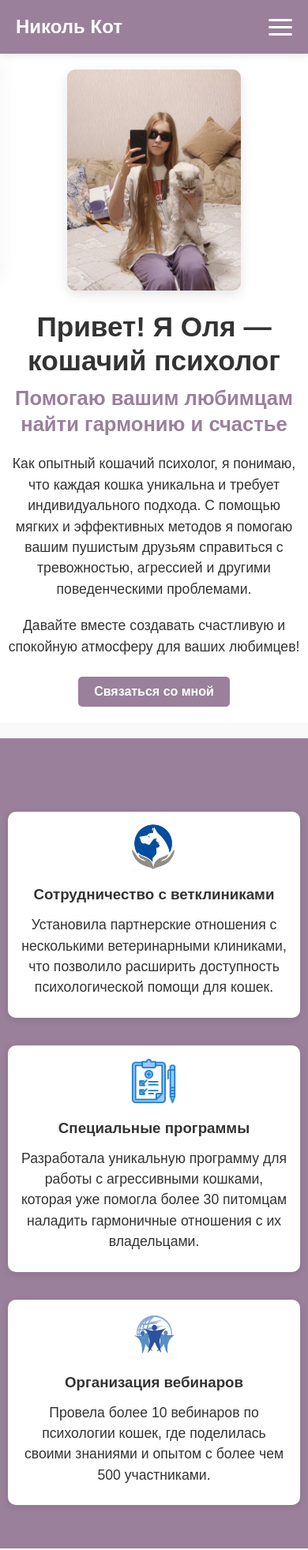
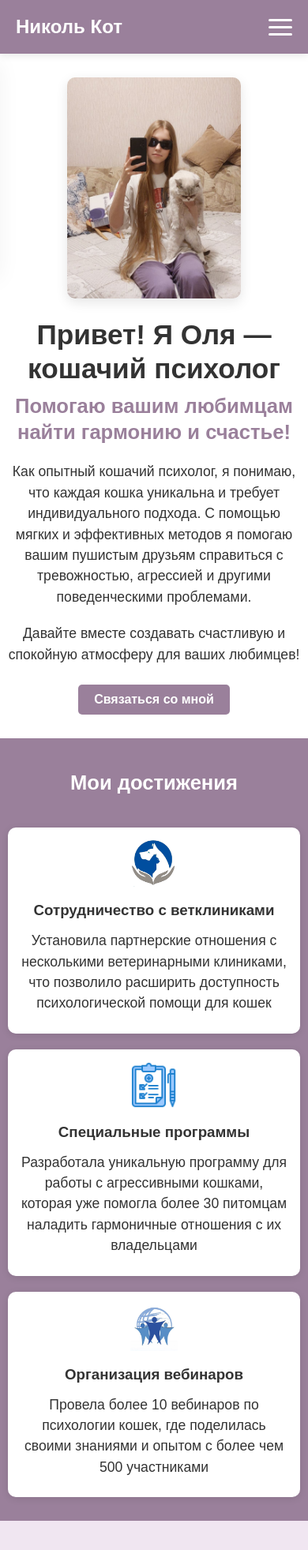
Before and after one commit to mizantropiya/vizitkosmenu, a plain HTML site: page index.html in a window 390 px wide. Shown: the top 1963 px of the page at 79% size. Drawn offline with Linux system fonts and the light colour scheme.

Commit message:
Update index.html

```diff
--- a/index.html
+++ b/index.html
@@ -96,11 +96,15 @@
             transform: translateY(-9px) rotate(-45deg);
         }
 
+        .about-section {
+            width: 100%;
+            background-color: white;
+            padding: 60px 20px;
+        }
+
         .container {
             max-width: 1200px;
-            padding: 40px 20px;
-            background-color: white;
-            width: 100%;
+            margin: 0 auto;
             display: flex;
             align-items: stretch;
         }
@@ -168,17 +172,20 @@
             width: 100%;
             background-color: #9a809b;
             color: white;
-            padding: 40px 20px;
+            padding: 60px 20px;
             text-align: center;
-            margin-top: 20px;
+        }
+
+        .achievements-section h2 {
+            color: white;
+            margin-bottom: 40px;
         }
 
         .achievements {
-            display: flex;
-            flex-wrap: wrap;
-            justify-content: space-around;
-            gap: 20px;
-            padding: 20px;
+            display: grid;
+            grid-template-columns: repeat(3, 1fr);
+            gap: 30px;
+            padding: 0 20px;
             max-width: 1200px;
             margin: 0 auto;
         }
@@ -187,18 +194,13 @@
             background-color: #fff;
             color: #333;
             border-radius: 10px;
-            padding: 20px;
-            width: calc(30% - 20px);
+            padding: 25px;
             box-shadow: 0 2px 10px rgba(0, 0, 0, 0.1);
             display: flex;
             flex-direction: column;
             align-items: center;
             text-align: center;
-            transition: transform 0.3s;
-        }
-
-        .achievement-card:hover {
-            transform: translateY(-5px);
+            height: 100%;
         }
 
         .achievement-card img {
@@ -212,16 +214,15 @@
             width: 100%;
             background-color: #f0e6f1;
             color: #333;
-            padding: 40px 20px;
+            padding: 60px 20px;
             text-align: center;
-            margin-top: 20px;
         }
 
         .technologies-grid {
             display: grid;
             grid-template-columns: repeat(3, 1fr);
             gap: 30px;
-            padding: 20px;
+            padding: 0 20px;
             max-width: 1200px;
             margin: 0 auto;
         }
@@ -235,11 +236,7 @@
             flex-direction: column;
             align-items: center;
             text-align: center;
-            transition: transform 0.3s ease;
-        }
-
-        .technology-card:hover {
-            transform: translateY(-5px);
+            height: 100%;
         }
 
         .technology-card img {
@@ -264,9 +261,8 @@
             width: 100%;
             background-color: #333;
             color: white;
-            padding: 20px 0;
+            padding: 40px 0;
             text-align: center;
-            margin-top: 20px;
             font-size: 0.9em;
         }
 
@@ -281,22 +277,55 @@
         }
 
         /* Адаптивность */
-        @media (max-width: 1024px) {
+        @media (max-width: 1200px) {
+            .achievements,
+            .technologies-grid {
+                grid-template-columns: repeat(3, 1fr);
+                gap: 25px;
+                max-width: 900px;
+            }
+
+            .achievement-card,
+            .technology-card {
+                padding: 20px;
+            }
+        }
+
+        @media (max-width: 992px) {
+            .achievements {
+                grid-template-columns: repeat(2, 1fr);
+                grid-template-areas:
+                    "card1 card2"
+                    "card3 card3";
+                max-width: 700px;
+            }
+
+            .achievement-card:nth-child(1) { grid-area: card1; }
+            .achievement-card:nth-child(2) { grid-area: card2; }
+            .achievement-card:nth-child(3) { grid-area: card3; }
+
+            .achievement-card:nth-child(3) {
+                max-width: 400px;
+                justify-self: center;
+                grid-column: 1 / -1;
+            }
+
             .technologies-grid {
                 grid-template-columns: repeat(2, 1fr);
-            }
-
-            .achievement-card {
-                width: calc(45% - 20px);
+                gap: 25px;
+                max-width: 700px;
             }
         }
 
         @media (max-width: 768px) {
+            .about-section {
+                padding: 40px 15px;
+            }
+
             .container {
                 flex-direction: column;
                 align-items: center;
                 text-align: center;
-                padding: 30px 15px;
             }
 
             .text {
@@ -315,22 +344,34 @@
 
             .achievements-section,
             .technologies-section {
-                padding: 30px 15px;
+                padding: 40px 15px;
             }
 
-            .achievements,
-            .technologies-grid {
-                padding: 15px 0;
+            .achievements {
+                grid-template-columns: 1fr;
+                grid-template-areas:
+                    "card1"
+                    "card2"
+                    "card3";
+                gap: 20px;
+                padding: 0;
+                max-width: 500px;
             }
 
-            .achievement-card {
-                width: 100%;
-                margin-bottom: 15px;
+            .achievement-card:nth-child(3) {
+                max-width: none;
             }
 
             .technologies-grid {
                 grid-template-columns: 1fr;
                 gap: 20px;
+                padding: 0;
+                max-width: 500px;
+            }
+
+            .achievement-card,
+            .technology-card {
+                padding: 20px;
             }
 
             .burger {
@@ -359,6 +400,13 @@
             }
         }
 
+        @media (max-width: 576px) {
+            .achievements,
+            .technologies-grid {
+                max-width: 100%;
+            }
+        }
+
         @media (max-width: 480px) {
             h1 {
                 font-size: 2.2em;
@@ -377,13 +425,13 @@
                 max-width: 220px;
             }
 
-            .container {
-                padding: 20px 10px;
+            .about-section {
+                padding: 30px 10px;
             }
 
             .achievements-section,
             .technologies-section {
-                padding: 25px 10px;
+                padding: 30px 10px;
             }
 
             .achievement-card,
@@ -437,14 +485,16 @@
         </div>
     </nav>
 
-    <div class="container" id="about">
+    <div class="about-section" id="about">
+        <div class="container">
             <img src="nikolkot.jpg" alt="Николь Кот" class="profile-img">
             <div class="text">
                 <h1>Привет! Я Оля — кошачий психолог</h1>
-            <h2>Помогаю вашим любимцам найти гармонию и счастье</h2>
+                <h2>Помогаю вашим любимцам найти гармонию и счастье!</h2>
                 <p>Как опытный кошачий психолог, я понимаю, что каждая кошка уникальна и требует индивидуального подхода. С помощью мягких и эффективных методов я помогаю вашим пушистым друзьям справиться с тревожностью, агрессией и другими поведенческими проблемами.</p>
                 <p>Давайте вместе создавать счастливую и спокойную атмосферу для ваших любимцев!</p>
                 <button class="cta-button" id="contact-btn">Связаться со мной</button>
+            </div>
         </div>
     </div>
 
@@ -454,17 +504,17 @@
             <div class="achievement-card">
                 <img src="vetklinika.png" alt="Достижение 1">
                 <h3>Сотрудничество с ветклиниками</h3>
-                <p>Установила партнерские отношения с несколькими ветеринарными клиниками, что позволило расширить доступность психологической помощи для кошек.</p>
+                <p>Установила партнерские отношения с несколькими ветеринарными клиниками, что позволило расширить доступность психологической помощи для кошек</p>
             </div>
             <div class="achievement-card">
                 <img src="spetsprog.png" alt="Достижение 2">
                 <h3>Специальные программы</h3>
-                <p>Разработала уникальную программу для работы с агрессивными кошками, которая уже помогла более 30 питомцам наладить гармоничные отношения с их владельцами.</p>
+                <p>Разработала уникальную программу для работы с агрессивными кошками, которая уже помогла более 30 питомцам наладить гармоничные отношения с их владельцами</p>
             </div>
             <div class="achievement-card">
                 <img src="vebinar.jpg" alt="Достижение 3">
                 <h3>Организация вебинаров</h3>
-                <p>Провела более 10 вебинаров по психологии кошек, где поделилась своими знаниями и опытом с более чем 500 участниками.</p>
+                <p>Провела более 10 вебинаров по психологии кошек, где поделилась своими знаниями и опытом с более чем 500 участниками</p>
             </div>
         </div>
     </div>
@@ -475,32 +525,32 @@
             <div class="technology-card">
                 <img src="aba.png" alt="ABA терапия">
                 <h3>ABA терапия</h3>
-                <p>Прикладной анализ поведения для коррекции нежелательного поведения у кошек с использованием положительного подкрепления.</p>
+                <p>Прикладной анализ поведения для коррекции нежелательного поведения у кошек с использованием положительного подкрепления</p>
             </div>
             <div class="technology-card">
                 <img src="sreda.png" alt="Обогащение среды">
                 <h3>Обогащение среды</h3>
-                <p>Создание стимулирующей среды, которая удовлетворяет естественные потребности кошек и предотвращает поведенческие проблемы.</p>
+                <p>Создание стимулирующей среды, которая удовлетворяет естественные потребности кошек и предотвращает поведенческие проблемы</p>
             </div>
             <div class="technology-card">
                 <img src="felino.png" alt="Фелинотерапия">
                 <h3>Фелинотерапия</h3>
-                <p>Использование специальных техник взаимодействия с кошками для снижения стресса и улучшения их эмоционального состояния.</p>
+                <p>Использование специальных техник взаимодействия с кошками для снижения стресса и улучшения их эмоционального состояния</p>
             </div>
             <div class="technology-card">
                 <img src="neverbal.png" alt="Невербальная коммуникация">
                 <h3>Невербальная коммуникация</h3>
-                <p>Анализ и интерпретация языка тела кошек для лучшего понимания их потребностей и эмоционального состояния.</p>
+                <p>Анализ и интерпретация языка тела кошек для лучшего понимания их потребностей и эмоционального состояния</p>
             </div>
             <div class="technology-card">
                 <img src="igrovaya.png" alt="Игровая терапия">
                 <h3>Игровая терапия</h3>
-                <p>Использование специальных игровых методик для развития социальных навыков и снижения тревожности у кошек.</p>
+                <p>Использование специальных игровых методик для развития социальных навыков и снижения тревожности у кошек</p>
             </div>
             <div class="technology-card">
                 <img src="aroma.png" alt="Ароматерапия">
                 <h3>Ароматерапия</h3>
-                <p>Применение безопасных эфирных масел для создания успокаивающей атмосферы и снижения стресса у кошек.</p>
+                <p>Применение безопасных эфирных масел для создания успокаивающей атмосферы и снижения стресса у кошек</p>
             </div>
         </div>
     </div>
@@ -525,7 +575,7 @@
         }));
 
         document.getElementById('contact-btn').addEventListener('click', function() {
-            alert('Спасибо за интерес! Вы будете перенаправлены в Telegram для связи.');
+            alert('Спасибо за интерес! Вы будете перенаправлены в Telegram');
             window.location.href = 'https://t.me/CYBERHXXLIGAN';
         });
 
@@ -554,5 +604,4 @@
         });
     </script>
 </body>
-
 </html>
```
Lines whose indentation alone changed are shown as unchanged.
